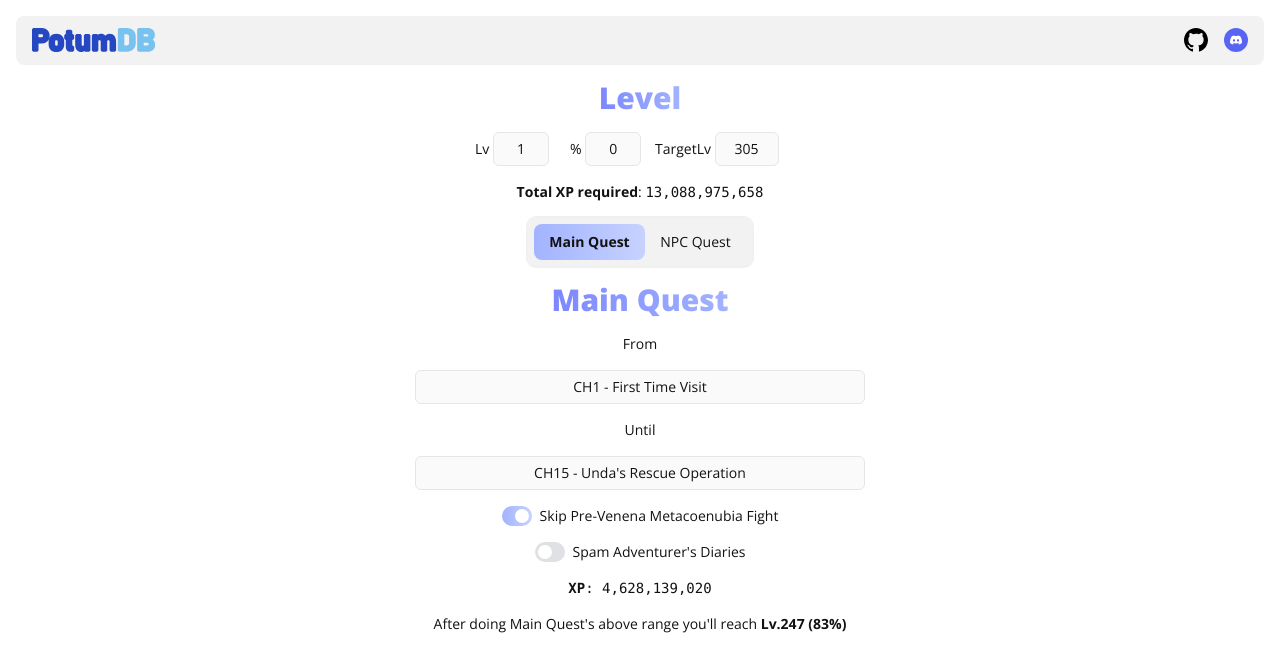
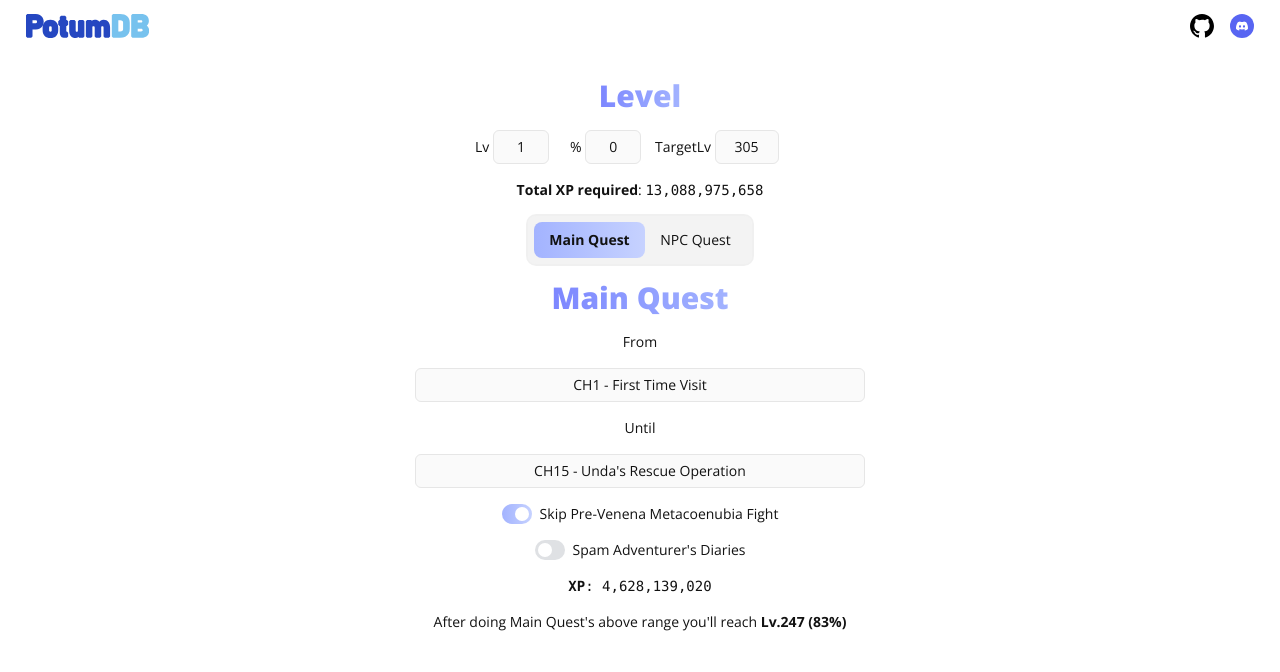
Before and after one commit to sefaron/potumdb-xp, a website built with Vite: page index.html in a window 1280 px wide. Built offline with nearby package versions, Linux system fonts and the light colour scheme.

Commit message:
update theme

```diff
--- a/index.html
+++ b/index.html
@@ -17,9 +17,9 @@
   </head>
   <body>
     <header
-      class="mb-4 h-12 px-4 rounded-lg bg-dark-bg/5 dark:bg-light-bg/2 backdrop-blur-sm shadow-2xs flex justify-between items-center"
+      class="h-12 p-6.5 bg-light-bg dark:bg-dark-bg flex justify-between items-center"
     >
-      <a href="https://potumdb.pages.dev/">
+      <a href="/">
         <svg
           id="Layer_1"
           data-name="Layer 1"
@@ -92,7 +92,7 @@
       </div>
     </header>
 
-    <main>
+    <main class="p-6.5">
       <form class="flex flex-col gap-2 md:gap-4">
         <div class="flex flex-col gap-2 md:gap-4 items-center">
           <h1>Level</h1>
--- a/style.css
+++ b/style.css
@@ -5,24 +5,23 @@
   --font-opensans: "Open Sans", sans-serif;
 
   --color-light-text: hsl(0, 0%, 7%);
-  --color-dark-text: hsl(240, 3%, 94%);
+  --color-dark-text: hsl(0, 0%, 89%);
 
   --color-light-bg: hsl(0, 0%, 100%);
-  --color-dark-bg: hsl(0, 0%, 7%);
+  --color-dark-bg: hsl(0, 0%, 11%);
 
   --color-light-primary: hsl(0, 0%, 98%);
-  --color-dark-primary: hsl(0, 0%, 9%);
+  --color-dark-primary: hsl(0, 0%, 22%);
 
   --color-light-secondary: hsl(0, 0%, 95%);
-  --color-dark-secondary: hsl(0, 0%, 11%);
+  --color-dark-secondary: hsl(0, 0%, 21%);
 
   --color-light-border: hsl(0, 0%, 90%);
   --color-dark-border: hsl(0, 0%, 29%);
 }
 
 body {
-  @apply p-4 font-opensans text-sm text-light-text dark:text-dark-text bg-light-bg dark:bg-dark-bg;
-  min-height: 100dvh;
+  @apply font-opensans text-sm text-light-text dark:text-dark-text bg-light-bg dark:bg-dark-bg min-h-dvh;
 }
 
 h1 {
@@ -30,11 +29,11 @@ h1 {
 }
 
 input {
-  @apply bg-light-primary dark:bg-dark-primary border border-light-border dark:border-dark-border px-2 py-1.5 rounded-md text-center;
+  @apply bg-light-primary dark:bg-dark-primary border dark:border-none border-light-border dark:border-dark-border px-2 py-1.5 rounded-md text-center;
 }
 
 select {
-  @apply w-[300px] lg:w-[450px] bg-light-primary dark:bg-dark-primary border border-light-border dark:border-dark-border px-2 py-1.5 rounded-md text-center cursor-pointer appearance-none;
+  @apply w-[300px] lg:w-[450px] bg-light-primary dark:bg-dark-primary border dark:border-none border-light-border dark:border-dark-border px-2 py-1.5 rounded-md text-center cursor-pointer appearance-none;
 }
 
 /* Chrome, Safari, Edge, Opera */
```
